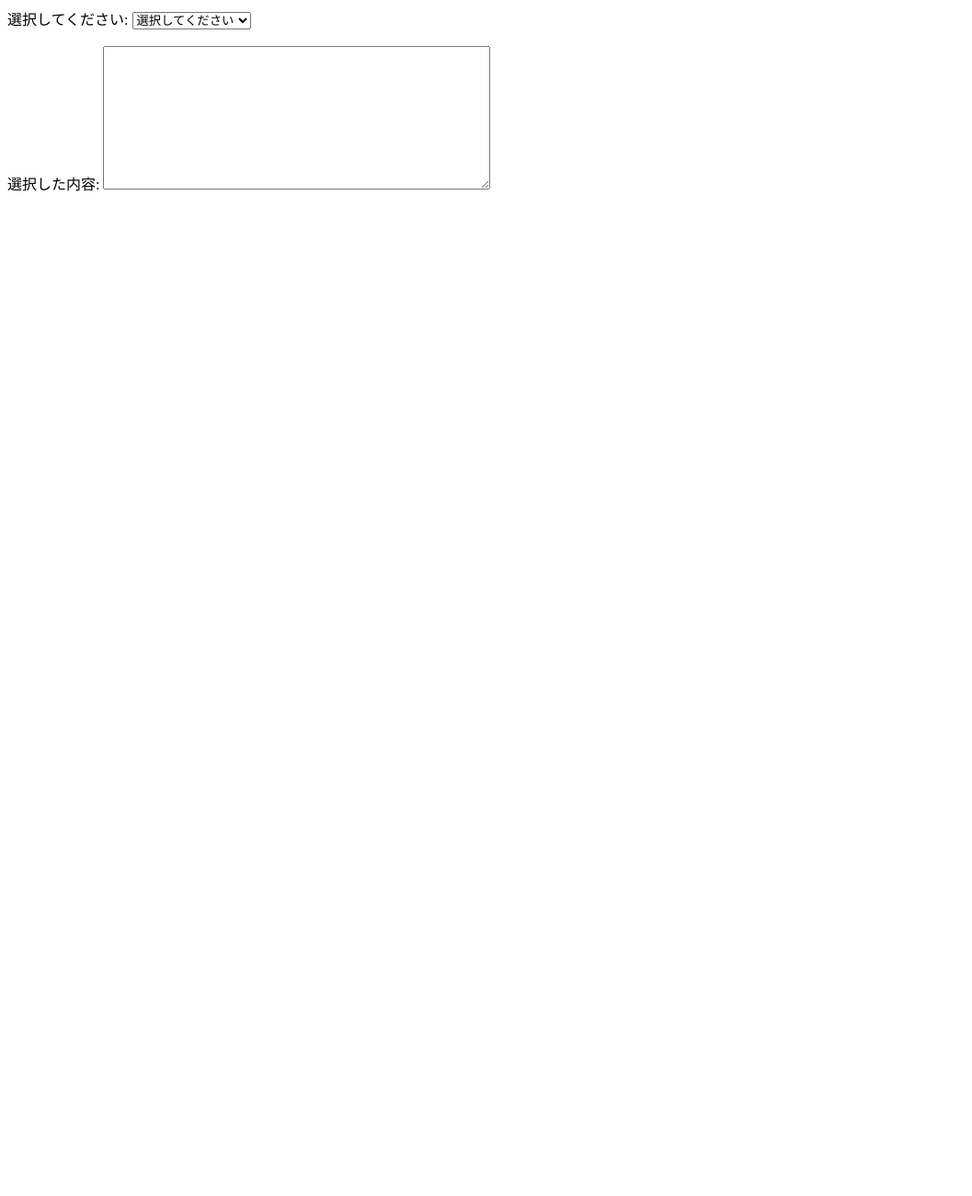
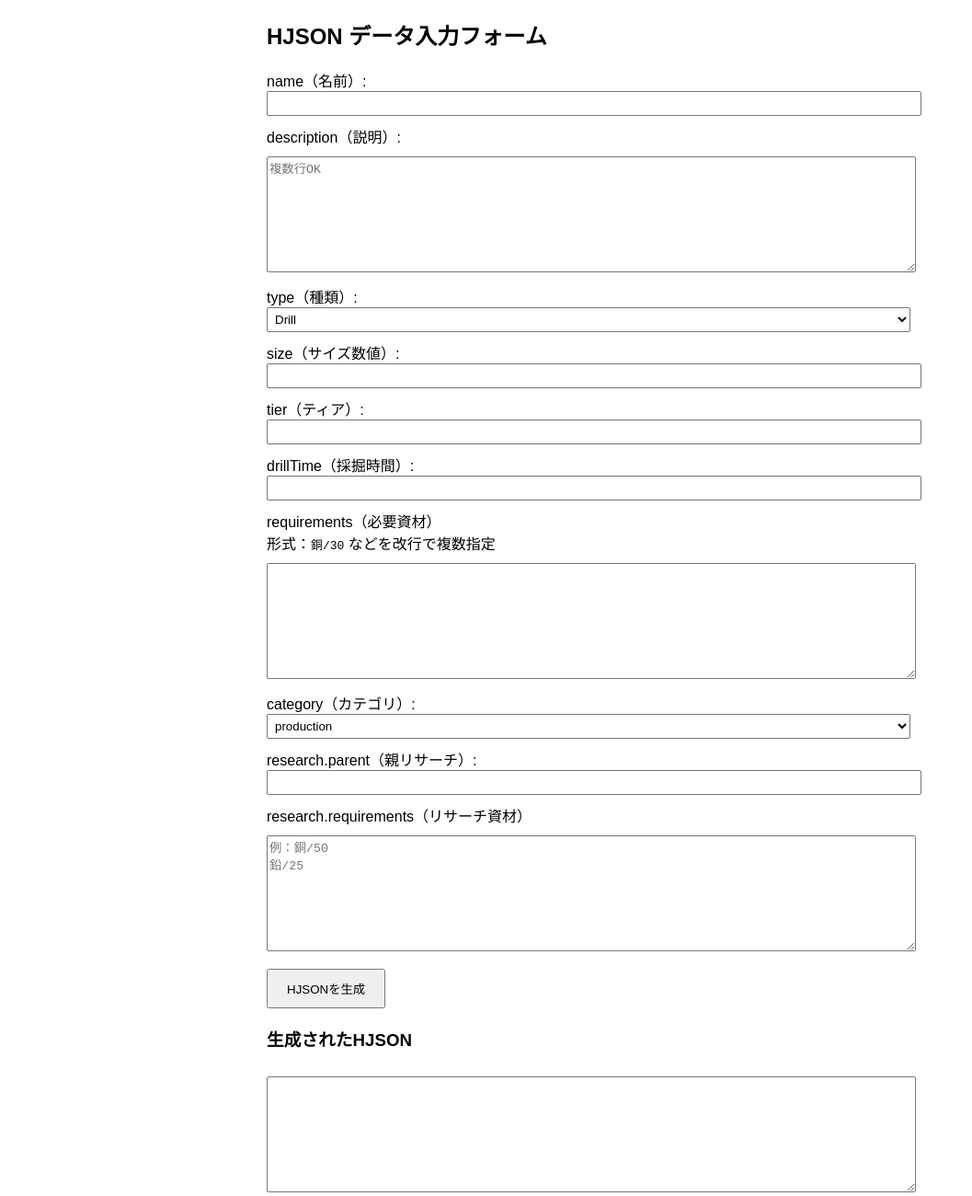
Before and after one commit to ajinoCan2Me/mindustry_drill, a plain HTML site: page index.html in a window 1280 px wide. Shown: the whole page at 92% size, without its empty margins (0-1057 px from the left). Before the commit the page ends 800 px from the top, so only its background shows below. Drawn offline with Linux system fonts and the light colour scheme.

Commit message:
Update index.html

```diff
--- a/index.html
+++ b/index.html
@@ -1,36 +1,122 @@
-<div>
-    <label for="mySelect">選択してください:</label>
-    <select id="mySelect" onchange="updateTextArea()">
-        <option value="">選択してください</option>
-        <option value="drill">drill</option>
-        <option value="選択肢2">選択肢2</option>
-        <option value="選択肢3">選択肢3</option>
+<!DOCTYPE html>
+<html lang="ja">
+<head>
+  <meta charset="UTF-8">
+  <title>HJSON フォーム生成</title>
+  <style>
+    body { font-family: sans-serif; max-width: 700px; margin: 20px auto; }
+    label { display: block; margin-top: 10px; }
+    textarea { width: 100%; height: 120px; margin-top: 10px; }
+    select, input[type="text"], input[type="number"] { width: 100%; padding: 4px; }
+    button { margin-top: 15px; padding: 10px 20px; }
+  </style>
+</head>
+<body>
+
+<h2>HJSON データ入力フォーム</h2>
+
+<form id="hjsonForm">
+  <label>name（名前）:
+    <input type="text" name="name" required>
+  </label>
+
+  <label>description（説明）:
+    <textarea name="description" placeholder="複数行OK"></textarea>
+  </label>
+
+  <label>type（種類）:
+    <select name="type">
+      <option value="Drill">Drill</option>
+      <option value="Wall">Wall</option>
+      <option value="Turret">Turret</option>
+      <option value="UnitFactory">UnitFactory</option>
     </select>
+  </label>
 
-    <br><br>
+  <label>size（サイズ数値）:
+    <input type="number" name="size" min="1">
+  </label>
 
-    <label for="myTextArea">選択した内容:</label>
-    <textarea id="myTextArea" rows="10" cols="50" readonly></textarea>
-</div>
+  <label>tier（ティア）:
+    <input type="number" name="tier" min="1">
+  </label>
+
+  <label>drillTime（採掘時間）:
+    <input type="number" name="drillTime" min="1">
+  </label>
+
+  <label>requirements（必要資材）<br>
+    形式：<code>銅/30</code> などを改行で複数指定
+    <textarea name="requirements"></textarea>
+  </label>
+
+  <label>category（カテゴリ）:
+    <select name="category">
+      <option value="production">production</option>
+      <option value="defense">defense</option>
+      <option value="units">units</option>
+      <option value="turret">turret</option>
+    </select>
+  </label>
+
+  <label>research.parent（親リサーチ）:
+    <input type="text" name="parent">
+  </label>
+
+  <label>research.requirements（リサーチ資材）<br>
+    <textarea name="research_requirements" placeholder="例：銅/50&#10;鉛/25"></textarea>
+  </label>
+
+  <button type="button" onclick="generateHJSON()">HJSONを生成</button>
+</form>
+
+<h3>生成されたHJSON</h3>
+<textarea id="output" readonly></textarea>
 
 <script>
-    function updateTextArea() {
-        var select = document.getElementById("mySelect");
-        var textArea = document.getElementById("myTextArea");
-        textArea.value = ""; // 初期化
+  function generateHJSON() {
+    const form = document.getElementById('hjsonForm');
+    const data = new FormData(form);
 
-        switch (select.value) {
-            case "drill":
-                textArea.value = "name: 名前\n description:''' 説明 '''\n type:Drill\n size: サイズを数値で記載\n tier: tierを数値で記載\n drillTime: 採掘時間を数値で記載\n requirements: [\n 	必要資材/必要数 \n ]\n category: production\n research: {\n     parent: リサーチの親\n     requirements: [\n        必要資材/必要数 \n     ]\n }\n ";
-                break;
-            case "選択肢2":
-                textArea.value = "選択肢2が選ばれました。\nこの行も追加できます。";
-                break;
-            case "選択肢3":
-                textArea.value = "選択肢3が選ばれました。\nさらに別の情報がここに。";
-                break;
-            default:
-                textArea.value = ""; // デフォルトは空
-        }
-    }
+    const hjson = {
+      name: data.get('name'),
+      description: data.get('description'),
+      type: data.get('type'),
+      size: Number(data.get('size')),
+      tier: Number(data.get('tier')),
+      drillTime: Number(data.get('drillTime')),
+      requirements: data.get('requirements').split('\n').map(r => r.trim()).filter(r => r),
+      category: data.get('category'),
+      research: {
+        parent: data.get('parent'),
+        requirements: data.get('research_requirements').split('\n').map(r => r.trim()).filter(r => r)
+      }
+    };
+
+    // HJSON風に出力（実際のHJSONとは異なるが視認性重視）
+    const out = `{
+  name: ${hjson.name}
+  description: '''
+${hjson.description}
+  '''
+  type: ${hjson.type}
+  size: ${hjson.size}
+  tier: ${hjson.tier}
+  drillTime: ${hjson.drillTime}
+  requirements: [
+    ${hjson.requirements.join('\n    ')}
+  ]
+  category: ${hjson.category}
+  research: {
+    parent: ${hjson.research.parent}
+    requirements: [
+      ${hjson.research.requirements.join('\n      ')}
+    ]
+  }
+}`;
+    document.getElementById('output').value = out;
+  }
 </script>
+
+</body>
+</html>
```
